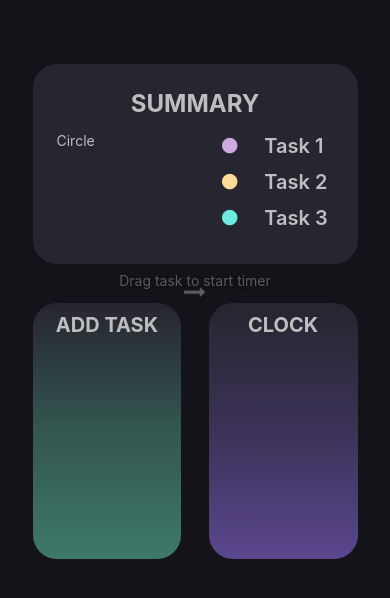
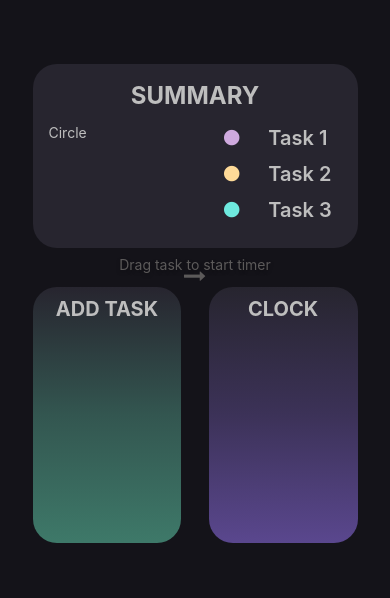
Before and after one commit to BashirHilaly/TimeMastery, a React Native app: screen / in a window 390 px wide. Shown: the top 598 px of the page. Built offline with nearby package versions, Linux system fonts and the light colour scheme.

Commit message:
Fixed tailwindcss in Summary.js

```diff
--- a/components/Summary.js
+++ b/components/Summary.js
@@ -3,7 +3,7 @@ import { FontAwesome } from '@expo/vector-icons';
 
 const Summary = () => {
   return (
-    <View className="container mt-16 w-10/12 rounded-3xl bg-[#27252F] justify-center p-6">
+    <View className="container mt-16 w-10/12 rounded-3xl bg-[#27252F] justify-center p-4">
         <Text className="text-[#BEBEBE] text-center font-bold text-2xl">SUMMARY</Text>
         <View className="flex flex-row mt-3">
             <View className="basis-1/2">
```
